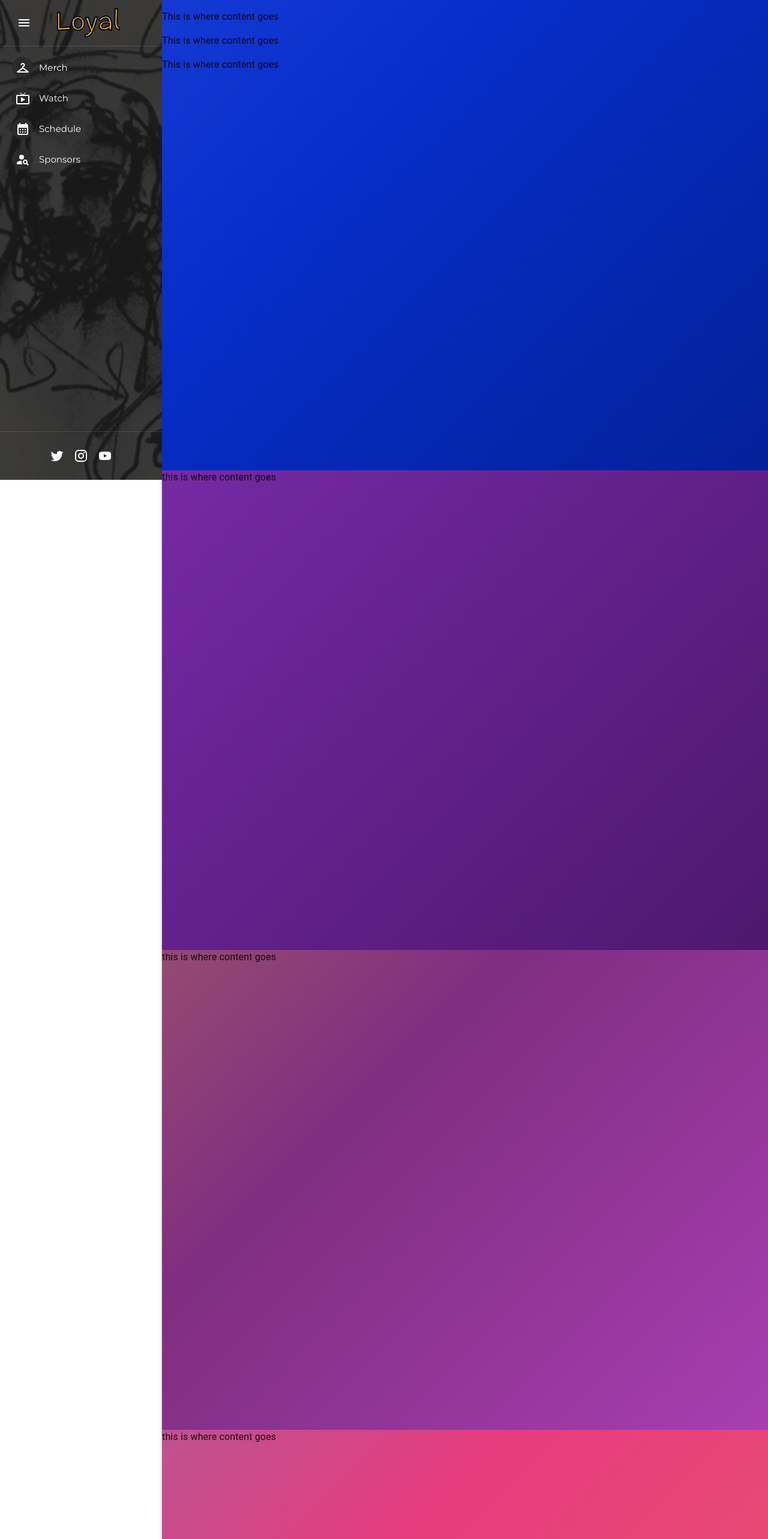
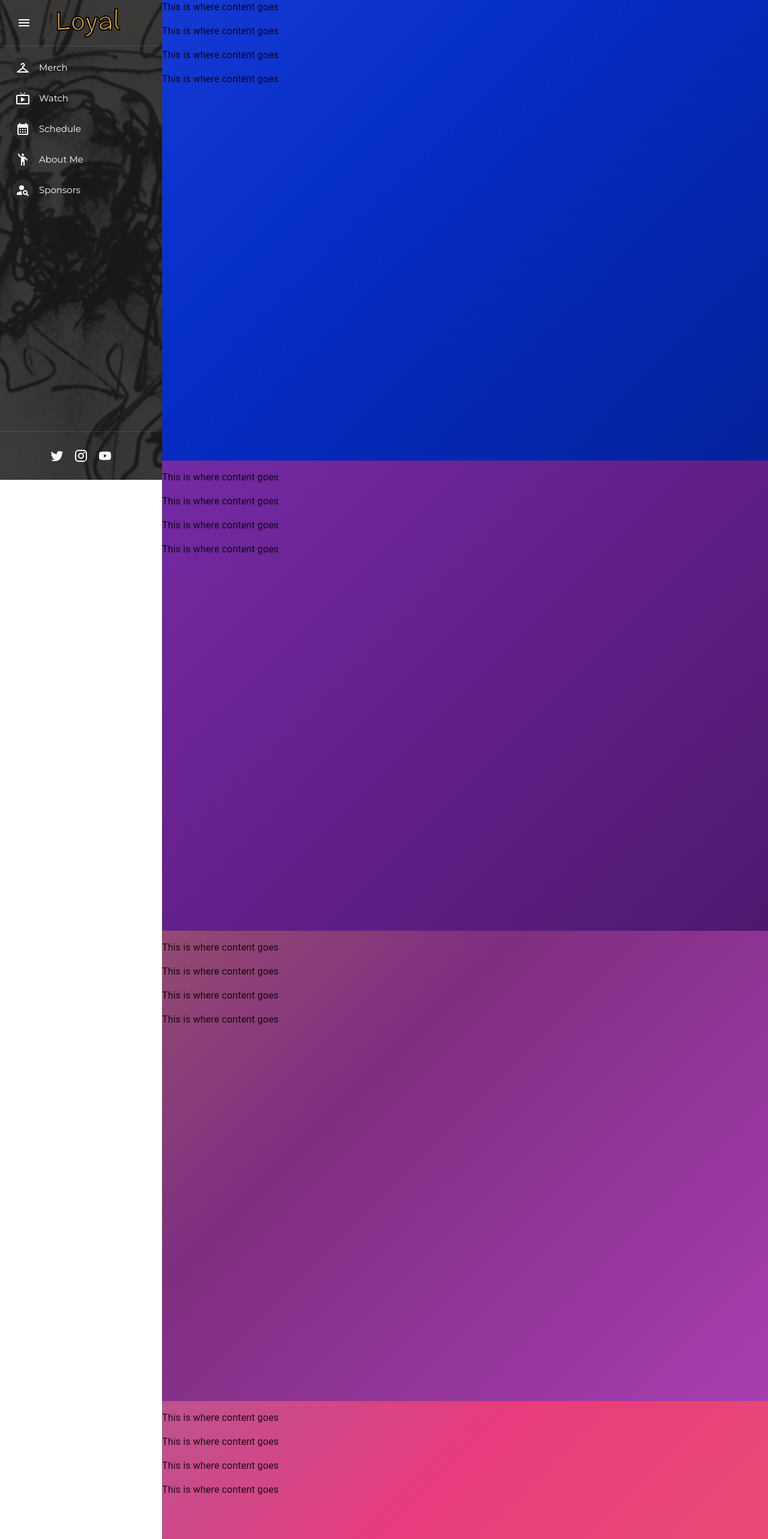
Before and after one commit to alcash55/GriffinLoyal.com, a React (Create React App) app in the folder frontend/: page / in a window 1280 px wide. Shown: the top 2566 px of the page at 60% size. Built offline with nearby package versions, Linux system fonts and the light colour scheme.

Commit message:
added all content sections + new section AboutMe

```diff
--- a/frontend/src/Components/AppShell/AppContent/AppContent.tsx
+++ b/frontend/src/Components/AppShell/AppContent/AppContent.tsx
@@ -1,7 +1,10 @@
 import { Box, Paper, Typography } from "@mui/material";
 import "./AppContent.scss";
-import "../../Sections/Merch";
-import Merch from "../../Sections/Merch";
+import Merch from "../../Sections/Merch/Merch";
+import Watch from "../../Sections/Watch/Watch";
+import Schedule from "../../Sections/Schedule/Schedule";
+import Sponsors from "../../Sections/Sponsors/Sponsors";
+import AboutMe from "../../Sections/AboutMe/AboutMe";
 
 const AppContent = () => {
   return (
@@ -11,13 +14,16 @@ const AppContent = () => {
           <Merch />
         </Box>
         <Box id="watch" className="watch">
-          <Typography> this is where content goes</Typography>
+          <Watch />
         </Box>
         <Box id="scheudle" className="schedule">
-          <Typography> this is where content goes</Typography>
+          <Schedule />
         </Box>
         <Box id="sponsers" className="sponsors">
-          <Typography> this is where content goes</Typography>
+          <Sponsors />
+        </Box>
+        <Box>
+          <AboutMe />
         </Box>
       </Box>
     </Paper>
--- a/frontend/src/Components/AppShell/Sidebar/SideBar.tsx
+++ b/frontend/src/Components/AppShell/Sidebar/SideBar.tsx
@@ -18,6 +18,7 @@ import InstagramIcon from "@mui/icons-material/Instagram";
 import YouTubeIcon from "@mui/icons-material/YouTube";
 import MenuIcon from "@mui/icons-material/Menu";
 import sidebarBg from "../../../Assets/images/SidebarBG.svg";
+import EmojiPeopleIcon from "@mui/icons-material/EmojiPeople";
 import { useState } from "react";
 
 const SideBar = () => {
@@ -68,6 +69,9 @@ const SideBar = () => {
           </MenuItem>
           <MenuItem className="menu-item" icon={<ScheduleIcon />}>
             Schedule
+          </MenuItem>
+          <MenuItem className="menu-item" icon={<EmojiPeopleIcon />}>
+            About Me
           </MenuItem>
           <MenuItem className="menu-item" icon={<SponsorsIcon />}>
             Sponsors
--- /dev/null
+++ b/frontend/src/Components/Sections/AboutMe/AboutMe.tsx
@@ -0,0 +1,25 @@
+import { Grid, Box, Typography } from "@mui/material";
+import "./AboutMe.scss";
+
+const AboutMe = () => {
+  return (
+    <Box sx={{ flexGrow: 1 }}>
+      <Grid container spacing={2}>
+        <Grid item xs={12}>
+          <Typography>This is where content goes</Typography>
+        </Grid>
+        <Grid item xs={12}>
+          <Typography>This is where content goes</Typography>
+        </Grid>
+        <Grid item xs={12}>
+          <Typography>This is where content goes</Typography>
+        </Grid>
+        <Grid item xs={12}>
+          <Typography>This is where content goes</Typography>
+        </Grid>
+      </Grid>
+    </Box>
+  );
+};
+
+export default AboutMe;
--- /dev/null
+++ b/frontend/src/Components/Sections/Merch/Merch.scss
@@ -0,0 +1,2 @@
+.body {
+}
--- /dev/null
+++ b/frontend/src/Components/Sections/Merch/Merch.tsx
@@ -0,0 +1,25 @@
+import { Grid, Box, Typography } from "@mui/material";
+import "./Merch.scss";
+
+const Merch = () => {
+  return (
+    <Box sx={{ flexGrow: 1 }}>
+      <Grid container spacing={2}>
+        <Grid item xs={12}>
+          <Typography>This is where content goes</Typography>
+        </Grid>
+        <Grid item xs={12}>
+          <Typography>This is where content goes</Typography>
+        </Grid>
+        <Grid item xs={12}>
+          <Typography>This is where content goes</Typography>
+        </Grid>
+        <Grid item xs={12}>
+          <Typography>This is where content goes</Typography>
+        </Grid>
+      </Grid>
+    </Box>
+  );
+};
+
+export default Merch;
--- /dev/null
+++ b/frontend/src/Components/Sections/Schedule/Schedule.tsx
@@ -0,0 +1,25 @@
+import { Grid, Box, Typography } from "@mui/material";
+import "./Schedule.scss";
+
+const Schedule = () => {
+  return (
+    <Box sx={{ flexGrow: 1 }}>
+      <Grid container spacing={2}>
+        <Grid item xs={12}>
+          <Typography>This is where content goes</Typography>
+        </Grid>
+        <Grid item xs={12}>
+          <Typography>This is where content goes</Typography>
+        </Grid>
+        <Grid item xs={12}>
+          <Typography>This is where content goes</Typography>
+        </Grid>
+        <Grid item xs={12}>
+          <Typography>This is where content goes</Typography>
+        </Grid>
+      </Grid>
+    </Box>
+  );
+};
+
+export default Schedule;
--- /dev/null
+++ b/frontend/src/Components/Sections/Sponsors/Sponsors.tsx
@@ -0,0 +1,25 @@
+import { Grid, Box, Typography } from "@mui/material";
+import "./Sponsors.scss";
+
+const Sponsors = () => {
+  return (
+    <Box sx={{ flexGrow: 1 }}>
+      <Grid container spacing={2}>
+        <Grid item xs={12}>
+          <Typography>This is where content goes</Typography>
+        </Grid>
+        <Grid item xs={12}>
+          <Typography>This is where content goes</Typography>
+        </Grid>
+        <Grid item xs={12}>
+          <Typography>This is where content goes</Typography>
+        </Grid>
+        <Grid item xs={12}>
+          <Typography>This is where content goes</Typography>
+        </Grid>
+      </Grid>
+    </Box>
+  );
+};
+
+export default Sponsors;
--- /dev/null
+++ b/frontend/src/Components/Sections/Watch/Watch.scss
@@ -0,0 +1,3 @@
+.body {
+  height: 100vh;
+}
--- a/frontend/src/Components/Sections/Merch.tsx
+++ b/frontend/src/Components/Sections/Watch/Watch.tsx
@@ -1,10 +1,13 @@
 import { Grid, Box, Typography } from "@mui/material";
+import "./Watch.scss";
 
-const Merch = () => {
+const Watch = () => {
   return (
     <Box sx={{ flexGrow: 1 }}>
       <Grid container spacing={2}>
-        <Grid item xs={12}></Grid>
+        <Grid item xs={12}>
+          <Typography>This is where content goes</Typography>
+        </Grid>
         <Grid item xs={12}>
           <Typography>This is where content goes</Typography>
         </Grid>
@@ -19,4 +22,4 @@ const Merch = () => {
   );
 };
 
-export default Merch;
+export default Watch;
```
Also changed, not shown: frontend/src/Components/Sections/AboutMe/AboutMe.scss (added), frontend/src/Components/Sections/Schedule/Schedule.scss (added), frontend/src/Components/Sections/Sponsors/Sponsors.scss (added).
